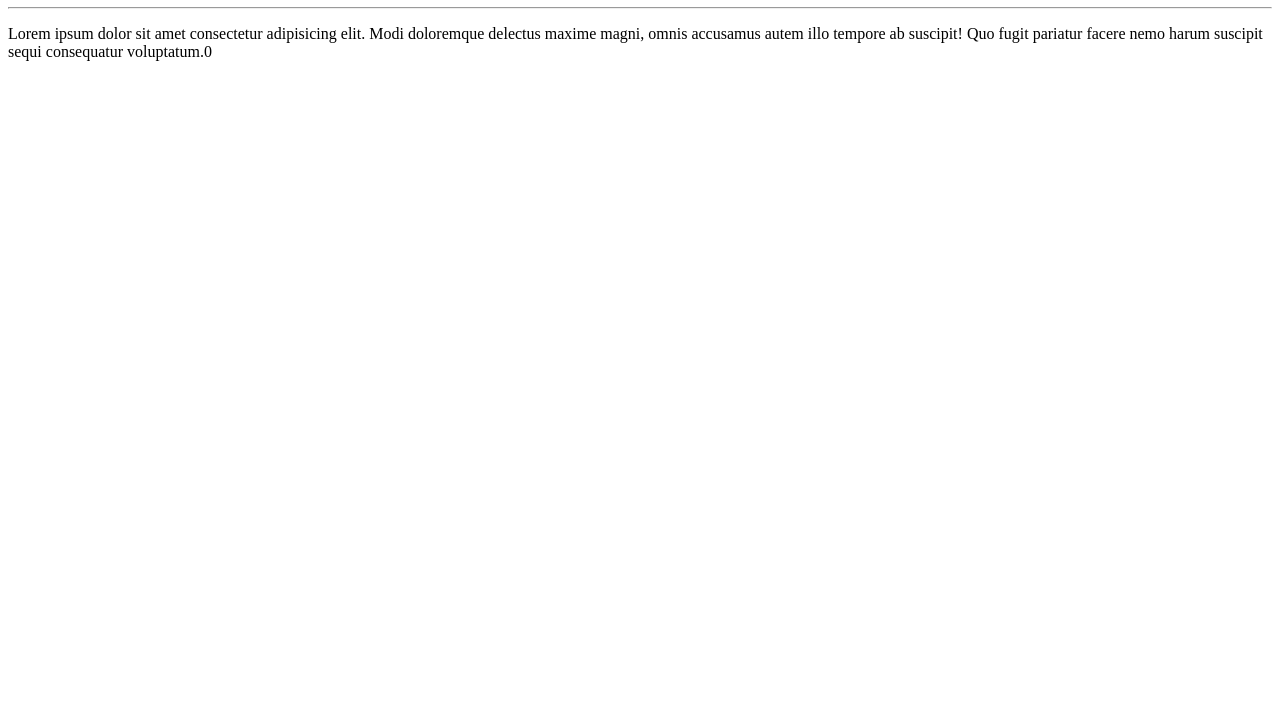
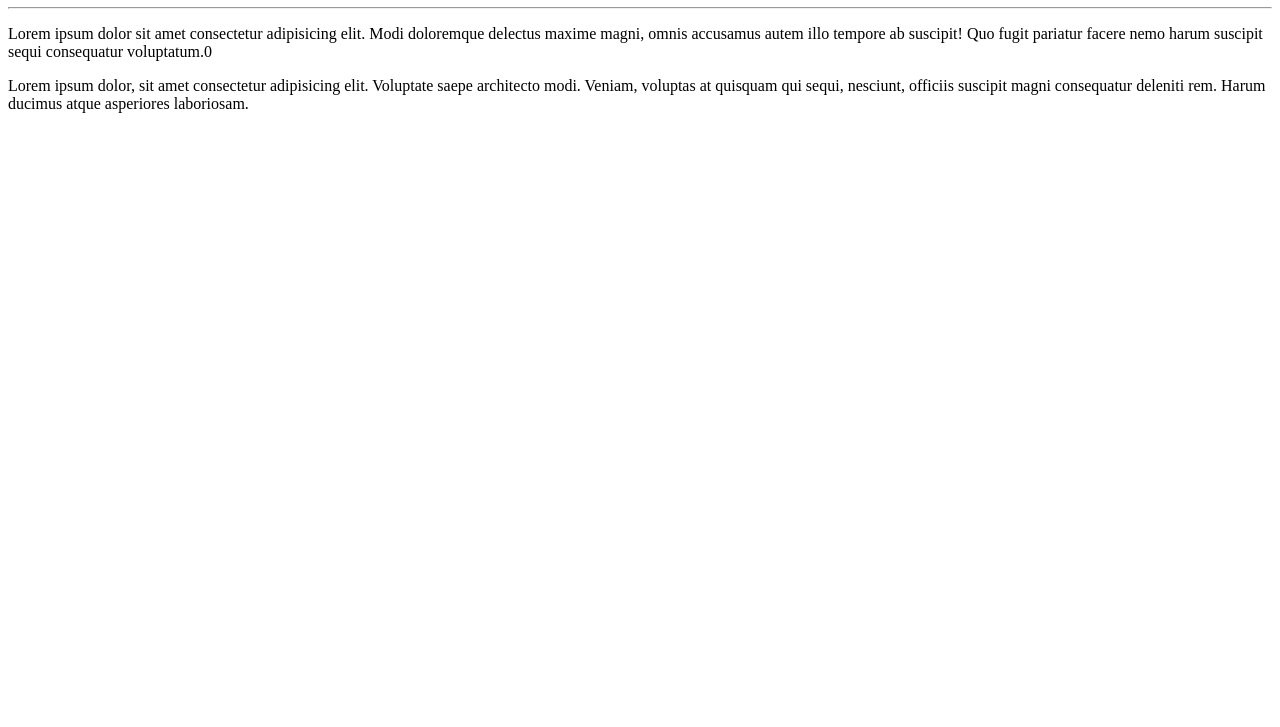
Before and after one commit to henriquedahora/Ola-Mundo, a plain HTML site: page site-exemplo/index.html in a window 1280 px wide. Shown: the part 73-800 px from the top of the page. Drawn offline with Linux system fonts and the light colour scheme.

Commit message:
Adicionei um parágrafo

```diff
--- a/site-exemplo/index.html
+++ b/site-exemplo/index.html
@@ -10,5 +10,6 @@
     <h1>Olá, Mundo!</h1>
     <hr>
     <p>Lorem ipsum dolor sit amet consectetur adipisicing elit. Modi doloremque delectus maxime magni, omnis accusamus autem illo tempore ab suscipit! Quo fugit pariatur facere nemo harum suscipit sequi consequatur voluptatum.0</p>
+    <p>Lorem ipsum dolor, sit amet consectetur adipisicing elit. Voluptate saepe architecto modi. Veniam, voluptas at quisquam qui sequi, nesciunt, officiis suscipit magni consequatur deleniti rem. Harum ducimus atque asperiores laboriosam.</p>
 </body>
 </html>
```
